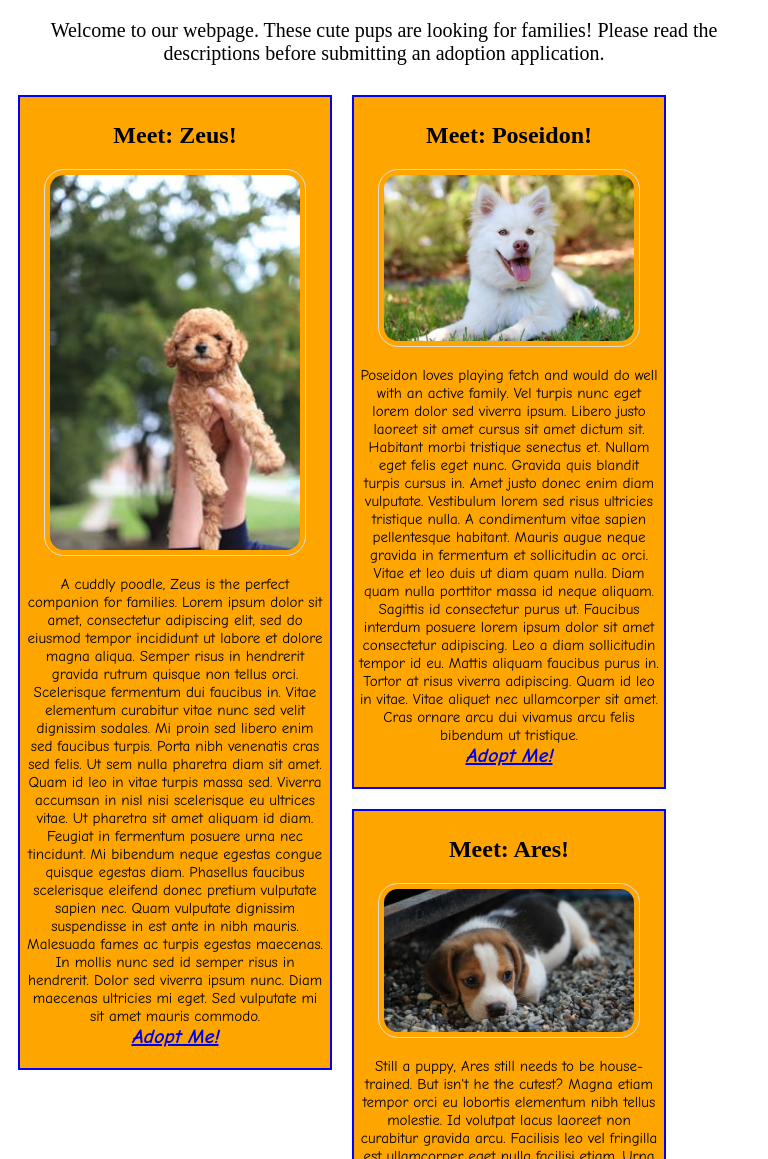
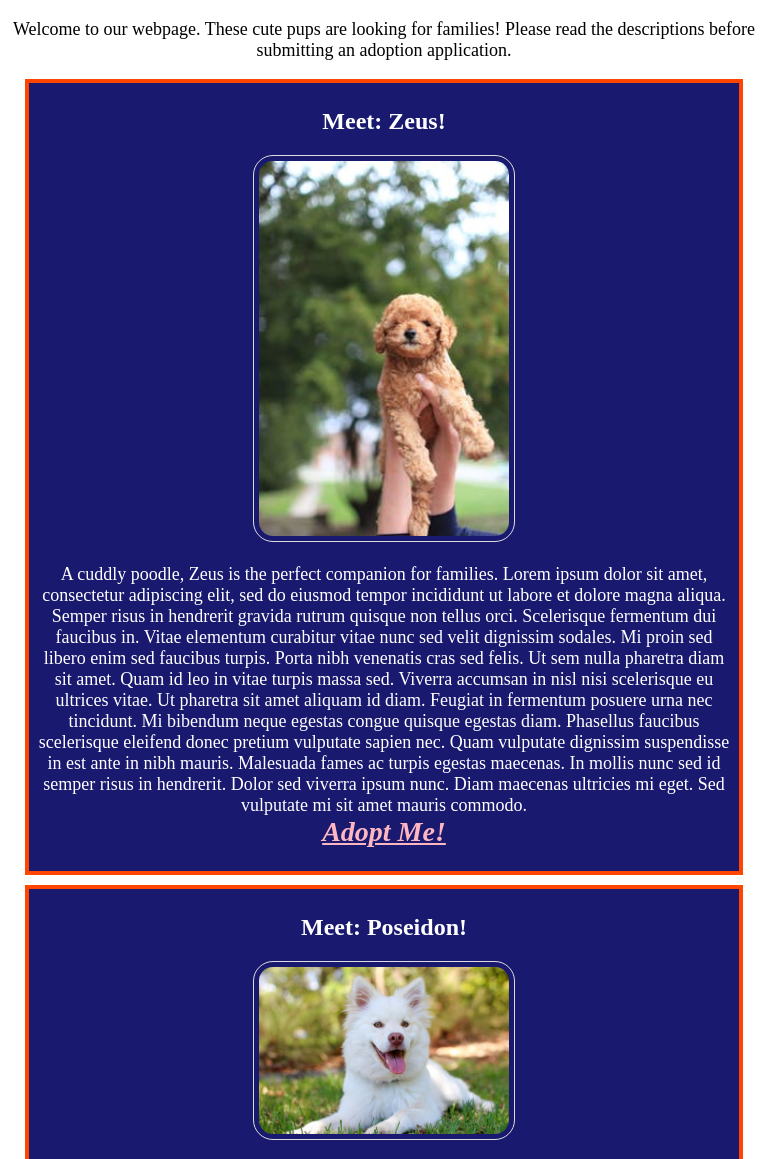
Before and after one commit to alicehsiao/animal-shelter, a plain HTML site: page index.html in a window 768 px wide. Shown: the part 61-1220 px from the top of the page. Drawn offline with Linux system fonts and the light colour scheme.

Commit message:
add media queries for small devices and medium screens

```diff
--- a/css/styles.css
+++ b/css/styles.css
@@ -1,7 +1,12 @@
 h1 {
   text-align: center;
 }
+p {
+  text-align: center;
+  font-size: 18px;
+}
 
+@media screen and (min-width: 1000px) {
   .column {
     float: left;
     width: 300px;
@@ -11,7 +16,6 @@ h1 {
     padding: 5px;
     margin: 10px;
   }
-
   .column p a {
     font-style: italic;
     font-weight: bold;
@@ -22,10 +26,6 @@ h1 {
     font-size: 15px;
     font-family: "Comic Sans MS", cursive, sans-serif;
   }
-
-p {
-  text-align: center;
-  font-size: 20px;
 }
 
 img {
@@ -34,3 +34,35 @@ img {
   padding: 5px;
   width: 250px;
 }
+
+@media screen and (max-width: 480px) and (min-width:300px) {
+  .column {
+    width: 390px;
+    text-align: center;
+    border: 4px solid #FF6347;
+    background-color: #ADFF2F;
+    padding: 5px;
+    margin: 10px;
+  }
+}
+
+@media screen and (max-width: 1000px) and (min-width: 700px) {
+  .column {
+    width: 390px;
+    text-align: center;
+    border: 4px solid #FF4500;
+    background-color: #191970;
+    padding: 5px;
+    margin: 10px;
+    color: white;
+    margin-left: auto;
+    margin-right: auto;
+    width: 700px;
+  }
+  .column p a {
+    font-style: italic;
+    font-weight: bold;
+    font-size: 28px;
+    color: lightpink;
+  }
+}
```
Lines whose indentation alone changed are shown as unchanged.
